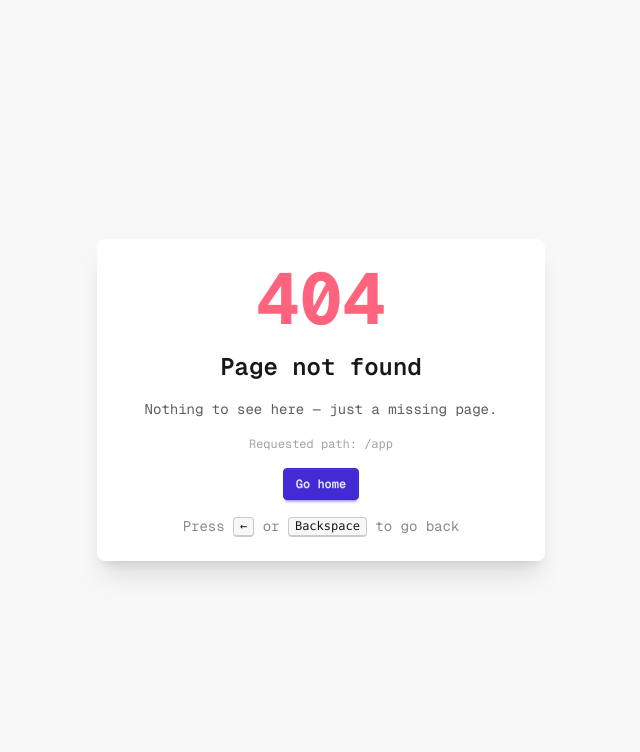
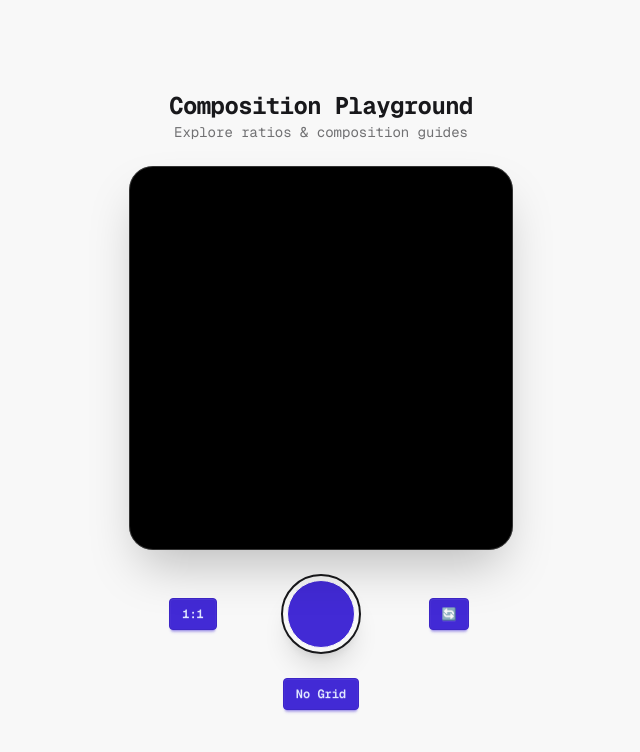
Before and after one commit to hieudoanm/composition, a Next.js app in the folder packages/app/: page /app in a window 1280 px wide. Before the commit this address had no page. Shown: the top 752 px of the page, without its empty margins (319-959 px from the left). Built offline with nearby package versions, Linux system fonts and the light colour scheme; no server answers.

Commit message:
add app page

```diff
--- /dev/null
+++ b/packages/app/src/pages/app/index.tsx
@@ -0,0 +1,276 @@
+'use client';
+
+import { NextPage } from 'next';
+import { FC, useEffect, useRef, useState } from 'react';
+
+/* ============================= */
+/* Types & Constants */
+/* ============================= */
+
+type OverlayMode = 'none' | 'thirds' | 'symmetry';
+
+type RatioOption = {
+  label: string;
+  value: number;
+};
+
+const RATIOS: RatioOption[] = [
+  { label: '1:1', value: 1 },
+  { label: '4:3', value: 4 / 3 },
+  { label: '3:2', value: 3 / 2 },
+  { label: '16:9', value: 16 / 9 },
+];
+
+/* ============================= */
+/* Small Components */
+/* ============================= */
+
+const PageTitle: FC = () => (
+  <div className="w-full max-w-sm text-center">
+    <h1 className="text-2xl font-bold tracking-tight">
+      Composition Playground
+    </h1>
+    <p className="text-base-content/60 text-sm">
+      Explore ratios & composition guides
+    </p>
+  </div>
+);
+
+const GridOverlay: FC<{ overlay: OverlayMode }> = ({ overlay }) => {
+  if (overlay === 'none') return null;
+
+  if (overlay === 'thirds') {
+    return (
+      <>
+        <div className="absolute top-0 left-1/3 h-full w-px bg-white/40" />
+        <div className="absolute top-0 left-2/3 h-full w-px bg-white/40" />
+        <div className="absolute top-1/3 left-0 h-px w-full bg-white/40" />
+        <div className="absolute top-2/3 left-0 h-px w-full bg-white/40" />
+      </>
+    );
+  }
+
+  return (
+    <>
+      <div className="absolute top-0 left-1/2 h-full w-px -translate-x-1/2 bg-white/60" />
+      <div className="absolute top-1/2 left-0 h-px w-full -translate-y-1/2 bg-white/60" />
+    </>
+  );
+};
+
+const RatioFrame: FC<{ ratio: number; overlay: OverlayMode }> = ({
+  ratio,
+  overlay,
+}) => (
+  <div className="pointer-events-none absolute inset-0 flex items-center justify-center">
+    <div
+      className="relative w-full"
+      style={{
+        aspectRatio: ratio,
+        maxHeight: '100%',
+      }}>
+      <div className="absolute inset-0 rounded-3xl border border-white/20" />
+      <GridOverlay overlay={overlay} />
+    </div>
+  </div>
+);
+
+const CaptureButton = ({ onClick }: { onClick: () => void }) => (
+  <button
+    onClick={onClick}
+    className="btn btn-circle border-base-content flex h-20 w-20 items-center justify-center border-2 p-1 shadow-xl transition active:scale-95">
+    <div className="bg-primary border-base-200 h-full w-full rounded-full border" />
+  </button>
+);
+
+const MainControls: FC<{
+  ratioLabel: string;
+  onRatio: () => void;
+  onCapture: () => void;
+  onSwitchCamera: () => void;
+}> = ({ ratioLabel, onRatio, onCapture, onSwitchCamera }) => (
+  <div className="grid w-full max-w-sm grid-cols-3 items-center">
+    <div className="flex justify-center">
+      <button onClick={onRatio} className="btn btn-sm btn-primary">
+        {ratioLabel}
+      </button>
+    </div>
+
+    <div className="flex justify-center">
+      <CaptureButton onClick={onCapture} />
+    </div>
+
+    <div className="flex justify-center">
+      <button onClick={onSwitchCamera} className="btn btn-sm btn-primary">
+        🔄
+      </button>
+    </div>
+  </div>
+);
+
+const GridButton: FC<{ overlay: OverlayMode; onSwitch: () => void }> = ({
+  overlay,
+  onSwitch,
+}) => (
+  <div className="flex w-full max-w-sm justify-center">
+    <button onClick={onSwitch} className="btn btn-sm btn-primary">
+      {overlay === 'none'
+        ? 'No Grid'
+        : overlay === 'thirds'
+          ? 'Rule of Thirds'
+          : 'Symmetry'}
+    </button>
+  </div>
+);
+
+/* ============================= */
+/* Main Page */
+/* ============================= */
+
+export const AppPage: NextPage = () => {
+  const videoRef = useRef<HTMLVideoElement | null>(null);
+  const canvasRef = useRef<HTMLCanvasElement | null>(null);
+
+  const [stream, setStream] = useState<MediaStream | null>(null);
+  const [facingMode, setFacingMode] = useState<'user' | 'environment'>('user');
+  const [overlay, setOverlay] = useState<OverlayMode>('none');
+  const [ratioIndex, setRatioIndex] = useState(0);
+
+  const currentRatio = RATIOS[ratioIndex];
+
+  useEffect(() => {
+    const initCamera = async () => {
+      try {
+        stream?.getTracks().forEach((track) => track.stop());
+
+        const mediaStream = await navigator.mediaDevices.getUserMedia({
+          video: { facingMode },
+          audio: false,
+        });
+
+        setStream(mediaStream);
+
+        if (videoRef.current) {
+          videoRef.current.srcObject = mediaStream;
+        }
+      } catch (err) {
+        console.error(err);
+      }
+    };
+
+    initCamera();
+
+    return () => {
+      stream?.getTracks().forEach((track) => track.stop());
+    };
+  }, [facingMode]);
+
+  const switchCamera = () =>
+    setFacingMode((prev) => (prev === 'user' ? 'environment' : 'user'));
+
+  const switchOverlay = () =>
+    setOverlay((prev) =>
+      prev === 'none' ? 'thirds' : prev === 'thirds' ? 'symmetry' : 'none',
+    );
+
+  const switchRatio = () => setRatioIndex((prev) => (prev + 1) % RATIOS.length);
+
+  const handleCapture = async () => {
+    if (!videoRef.current || !canvasRef.current) return;
+
+    const video = videoRef.current;
+    const canvas = canvasRef.current;
+
+    const videoWidth = video.videoWidth;
+    const videoHeight = video.videoHeight;
+    const targetRatio = currentRatio.value;
+    const videoRatio = videoWidth / videoHeight;
+
+    let cropWidth = videoWidth;
+    let cropHeight = videoHeight;
+
+    if (videoRatio > targetRatio) {
+      cropWidth = videoHeight * targetRatio;
+    } else {
+      cropHeight = videoWidth / targetRatio;
+    }
+
+    const sx = (videoWidth - cropWidth) / 2;
+    const sy = (videoHeight - cropHeight) / 2;
+
+    canvas.width = cropWidth;
+    canvas.height = cropHeight;
+
+    const ctx = canvas.getContext('2d');
+    if (!ctx) return;
+
+    // Reset transform before drawing
+    ctx.setTransform(1, 0, 0, 1, 0, 0);
+
+    if (facingMode === 'user') {
+      ctx.translate(cropWidth, 0);
+      ctx.scale(-1, 1);
+    }
+
+    ctx.drawImage(
+      video,
+      sx,
+      sy,
+      cropWidth,
+      cropHeight,
+      0,
+      0,
+      cropWidth,
+      cropHeight,
+    );
+
+    // Convert to Blob and download
+    canvas.toBlob((blob) => {
+      if (!blob) return;
+
+      const url = URL.createObjectURL(blob);
+      const link = document.createElement('a');
+
+      const timestamp = new Date().toISOString().replace(/[:.]/g, '-');
+      link.download = `photo-${currentRatio.label}-${timestamp}.png`;
+      link.href = url;
+
+      document.body.appendChild(link);
+      link.click();
+      document.body.removeChild(link);
+
+      URL.revokeObjectURL(url);
+    }, 'image/png');
+  };
+
+  return (
+    <div className="bg-base-200 flex min-h-screen flex-col items-center justify-center gap-6 p-4">
+      <PageTitle />
+
+      <div className="relative aspect-square w-full max-w-sm overflow-hidden rounded-3xl bg-black shadow-2xl">
+        <video
+          ref={videoRef}
+          autoPlay
+          playsInline
+          className={`absolute inset-0 h-full w-full object-cover ${
+            facingMode === 'user' ? 'scale-x-[-1]' : ''
+          }`}
+        />
+        <RatioFrame ratio={currentRatio.value} overlay={overlay} />
+      </div>
+
+      <MainControls
+        ratioLabel={currentRatio.label}
+        onRatio={switchRatio}
+        onCapture={handleCapture}
+        onSwitchCamera={switchCamera}
+      />
+
+      <GridButton overlay={overlay} onSwitch={switchOverlay} />
+
+      <canvas ref={canvasRef} className="hidden" />
+    </div>
+  );
+};
+
+export default AppPage;
```
Also changed, not shown: 6 other files (tests, documents, lock files or other folders).
